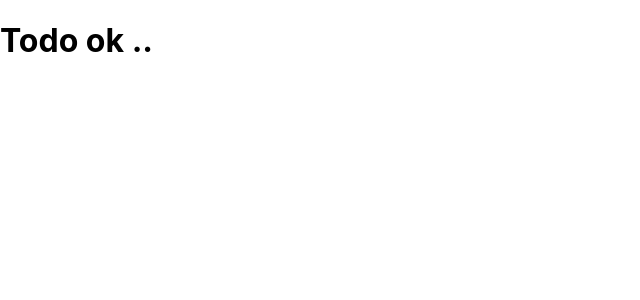
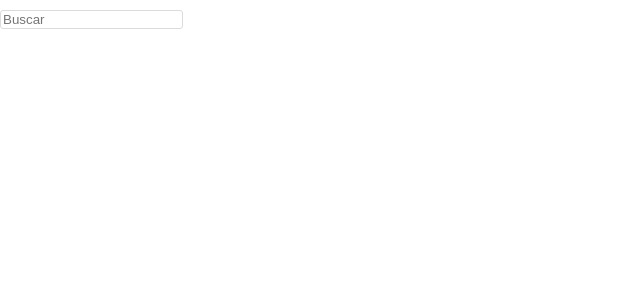
Before and after one commit to StevenC23/parcial3DesarrolloWeb, a React (Create React App) app: page /Home in a window 1280 px wide. Shown: the top 300 px of the page, without its empty margins (0-640 px from the left). Built offline with nearby package versions, Linux system fonts and the light colour scheme.

Commit message:
inicio de containers

```diff
--- a/src/App.css
+++ b/src/App.css
@@ -1,38 +1,5 @@
-.App {
-  text-align: center;
+*{
+  padding: 0;
+  margin: 0;
+  box-sizing: border-box;
 }
-
-.App-logo {
-  height: 40vmin;
-  pointer-events: none;
-}
-
-@media (prefers-reduced-motion: no-preference) {
-  .App-logo {
-    animation: App-logo-spin infinite 20s linear;
-  }
-}
-
-.App-header {
-  background-color: #282c34;
-  min-height: 100vh;
-  display: flex;
-  flex-direction: column;
-  align-items: center;
-  justify-content: center;
-  font-size: calc(10px + 2vmin);
-  color: white;
-}
-
-.App-link {
-  color: #61dafb;
-}
-
-@keyframes App-logo-spin {
-  from {
-    transform: rotate(0deg);
-  }
-  to {
-    transform: rotate(360deg);
-  }
-}
--- a/src/App.js
+++ b/src/App.js
@@ -1,10 +1,24 @@
-import React from "react";
+import React, { Fragment } from "react";
+import{
+  BrowserRouter as Router,
+  Routes,
+  Route,
+  Link
+} from "react-router-dom";
+import Login from "./components/Login.jsx";
+import Home from "./components/Home.jsx";
+
 
 function App() {
   return (
-    <div className="container">
-      <h1>Todo ok ..</h1>
-    </div>
+    <Router>
+      <Fragment>
+        <Routes>
+          <Route exact path='/' element={<Login/>}/>
+          <Route exact path='/Home' element={<Home/>}/>
+        </Routes>
+      </Fragment>
+    </Router>
   );
 }
 
--- /dev/null
+++ b/src/components/Home.jsx
@@ -0,0 +1,36 @@
+import React from 'react';
+
+const Home = () => {
+    return (
+        <div style={styles.container}>
+            <div></div>
+            <div>
+                <input type="text" style={styles.busqueda} placeholder="Buscar"/>
+            </div>
+            <div></div>
+        </div>
+    );
+};
+
+const styles = {
+    container:{
+        // backgroundColor: 'red',
+        height: '53px',
+        width: '100%',
+        display: 'flex',
+        flexDirection: 'row'
+    },
+    logo:{
+
+    },
+    busqueda:{
+        margin: '10px 0px',
+        borderRadius: '3px',
+        border: 'solid 1px rgba(var(--b6a,219,219,219),1)'
+    },
+    opciones:{
+
+    }
+}
+
+export default Home;
--- /dev/null
+++ b/src/components/Login.jsx
@@ -0,0 +1,11 @@
+import React from 'react';
+
+const Login = () => {
+    return (
+        <div>
+           Login
+        </div>
+    );
+};
+
+export default Login;
--- a/src/index.css
+++ b/src/index.css
@@ -1,5 +1,7 @@
 body {
   margin: 0;
+  padding: 0;
+  box-sizing: border-box;
   font-family: -apple-system, BlinkMacSystemFont, 'Segoe UI', 'Roboto', 'Oxygen',
     'Ubuntu', 'Cantarell', 'Fira Sans', 'Droid Sans', 'Helvetica Neue',
     sans-serif;
```
